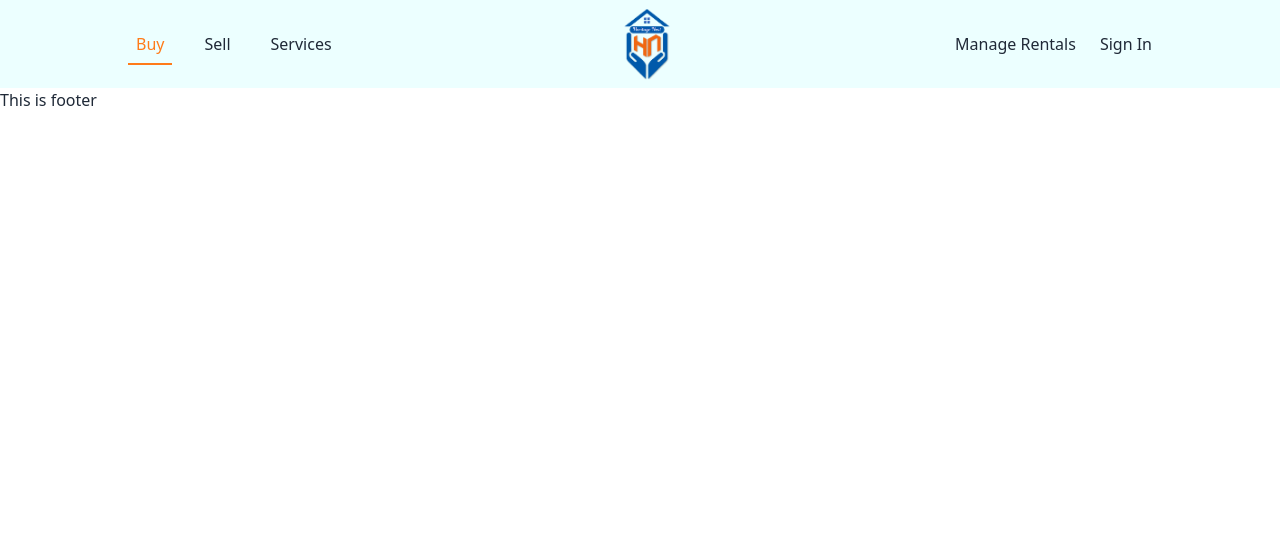
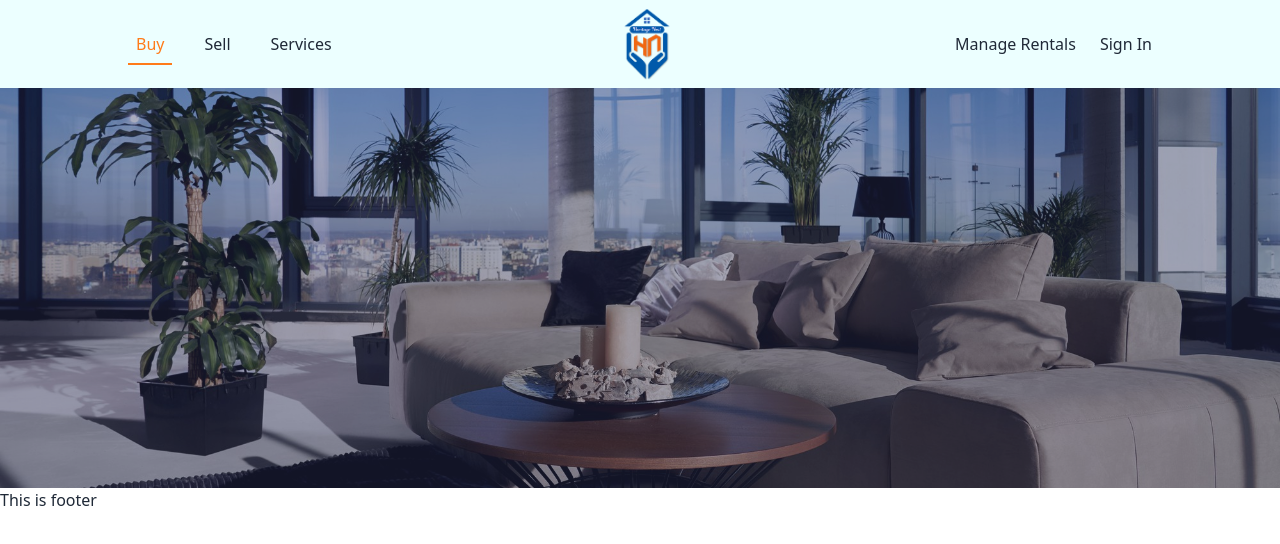
Before and after one commit to atique-shahriar/HeritageNest, a React (Vite) app: page / in a window 1280 px wide. Shown: the top 544 px of the page. Built offline with nearby package versions, Linux system fonts and the light colour scheme.

Commit message:
Create banner

```diff
--- /dev/null
+++ b/src/Layouts/Banner/Banner.jsx
@@ -0,0 +1,20 @@
+import { PropTypes } from "prop-types";
+const Banner = ({backgroundImage}) => {
+  return (
+    <div className="">
+      <div
+        className="hero h-[300px] lg:h-[400px]"
+        style={{
+          backgroundImage: `url(${backgroundImage})`,
+        }}>
+        <div className="hero-overlay bg-[#2f345f] bg-opacity-40"></div>
+      </div>
+    </div>
+  );
+};
+
+Banner.propTypes = {
+  backgroundImage: PropTypes.string,
+};
+
+export default Banner;
--- a/src/Layouts/Navbar/Navbar.jsx
+++ b/src/Layouts/Navbar/Navbar.jsx
@@ -99,7 +99,7 @@ const Navbar = () => {
             </div>
           </div>
 
-          <div className="flex flex-col items-center hidden lg:block">
+          <div className="lg:flex flex-col items-center hidden ">
             <img
               src="../../../public/Images/BuyerScreen/Logo.png"
               alt=""
--- /dev/null
+++ b/src/Pages/BuyerScreens/BuyerScreen/BuyerScreen.jsx
@@ -0,0 +1,12 @@
+import backgroundImage from "../../../../public/Images/BuyerScreen/Banner.jpeg";
+import Banner from "../../../Layouts/Banner/Banner";
+
+const BuyerScreen = () => {
+  return (
+    <div>
+      <Banner backgroundImage={backgroundImage}></Banner>
+    </div>
+  );
+};
+
+export default BuyerScreen;
--- /dev/null
+++ b/src/Pages/BuyerScreens/FindProperty/FindProperty.jsx
@@ -0,0 +1,5 @@
+const FindProperty = () => {
+  return <div></div>;
+};
+
+export default FindProperty;
--- a/src/main.jsx
+++ b/src/main.jsx
@@ -2,6 +2,7 @@ import React from "react";
 import ReactDOM from "react-dom/client";
 import { RouterProvider, createBrowserRouter } from "react-router-dom";
 import App from "./App.jsx";
+import BuyerScreen from "./Pages/BuyerScreens/BuyerScreen/BuyerScreen.jsx";
 import "./index.css";
 
 const router = createBrowserRouter([
@@ -11,7 +12,7 @@ const router = createBrowserRouter([
     children: [
       {
         path: "/",
-        element: <div></div>,
+        element: <BuyerScreen></BuyerScreen>,
       },
     ],
   },
```
